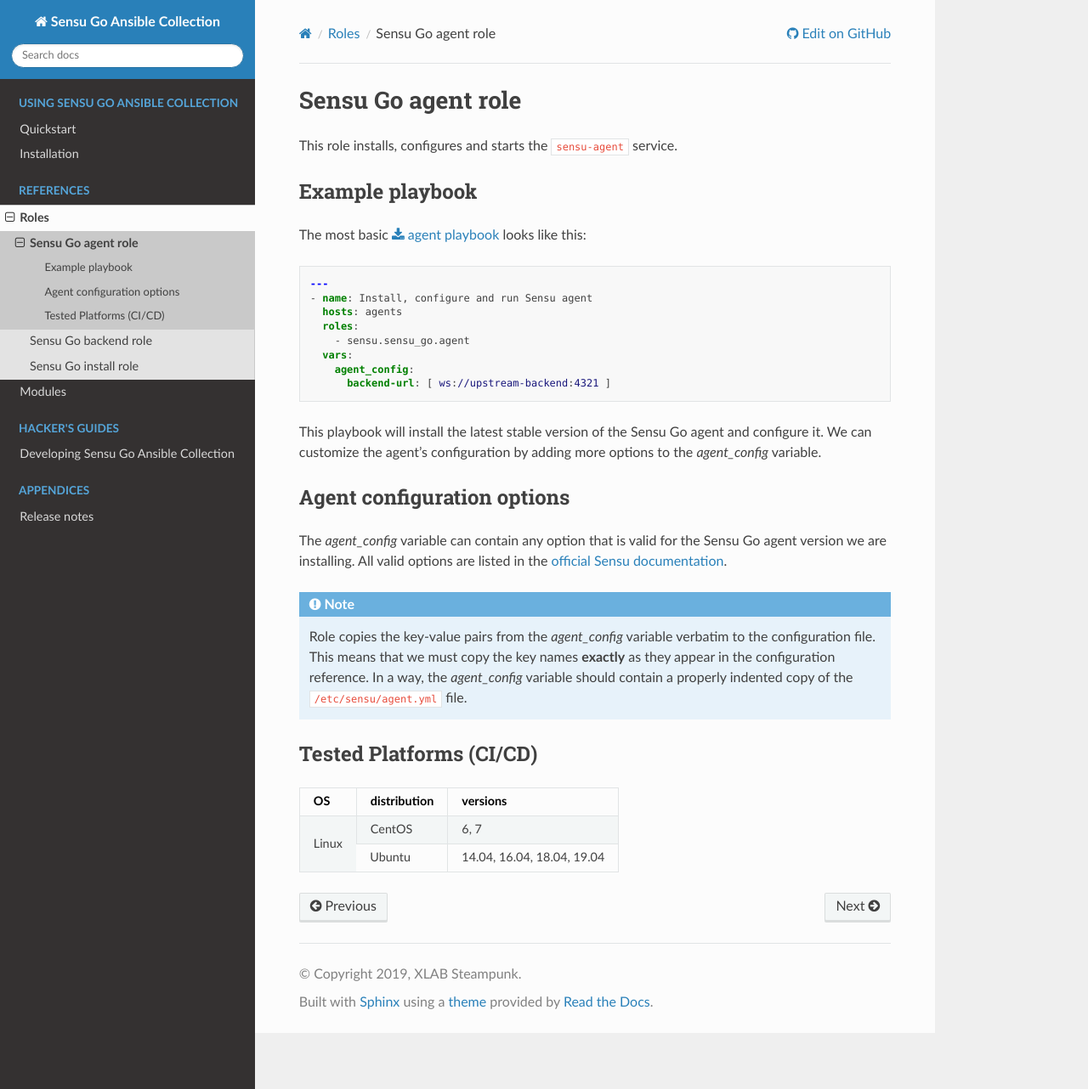
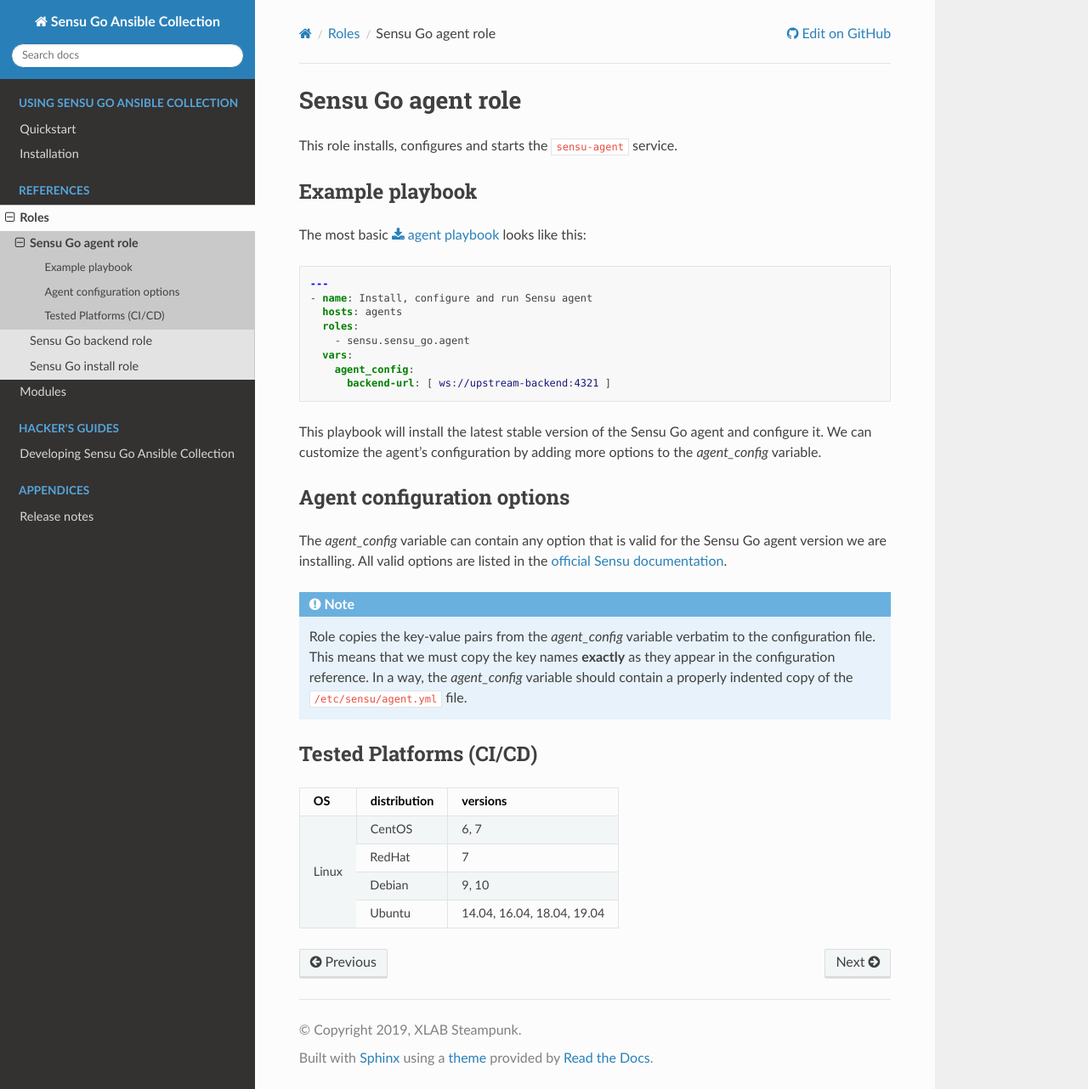
Before and after one commit to sensu/sensu-go-ansible, a Sphinx documentation site: the page built from docs/source/roles/agent.rst, in a window 1280 px wide and 1282 px high. Shown: the whole window at 85% size. Built offline with Sphinx 7.4.7 and the Read the Docs theme 2.0.0, drawn with Linux system fonts in a browser that asks for light colours.

Commit message:
Update role info on supported platforms
Metadata now contains all supported platforms that we actually test
against using our integration tests.

```diff
--- a/docs/source/roles/agent.rst
+++ b/docs/source/roles/agent.rst
@@ -45,5 +45,9 @@
 +=======+==============+===================================+
 | Linux | CentOS       | 6, 7                              |
 |       +--------------+-----------------------------------+
+|       | RedHat       | 7                                 |
+|       +--------------+-----------------------------------+
+|       | Debian       | 9, 10                             |
+|       +--------------+-----------------------------------+
 |       | Ubuntu       | 14.04, 16.04, 18.04, 19.04        |
 +-------+--------------+-----------------------------------+
--- a/docs/source/roles/backend.rst
+++ b/docs/source/roles/backend.rst
@@ -184,5 +184,9 @@
 +=======+==============+===================================+
 | Linux | CentOS       | 6, 7                              |
 |       +--------------+-----------------------------------+
+|       | RedHat       | 7                                 |
+|       +--------------+-----------------------------------+
+|       | Debian       | 9, 10                             |
+|       +--------------+-----------------------------------+
 |       | Ubuntu       | 14.04, 16.04, 18.04, 19.04        |
 +-------+--------------+-----------------------------------+
```
Also changed, not shown: 3 other files.
